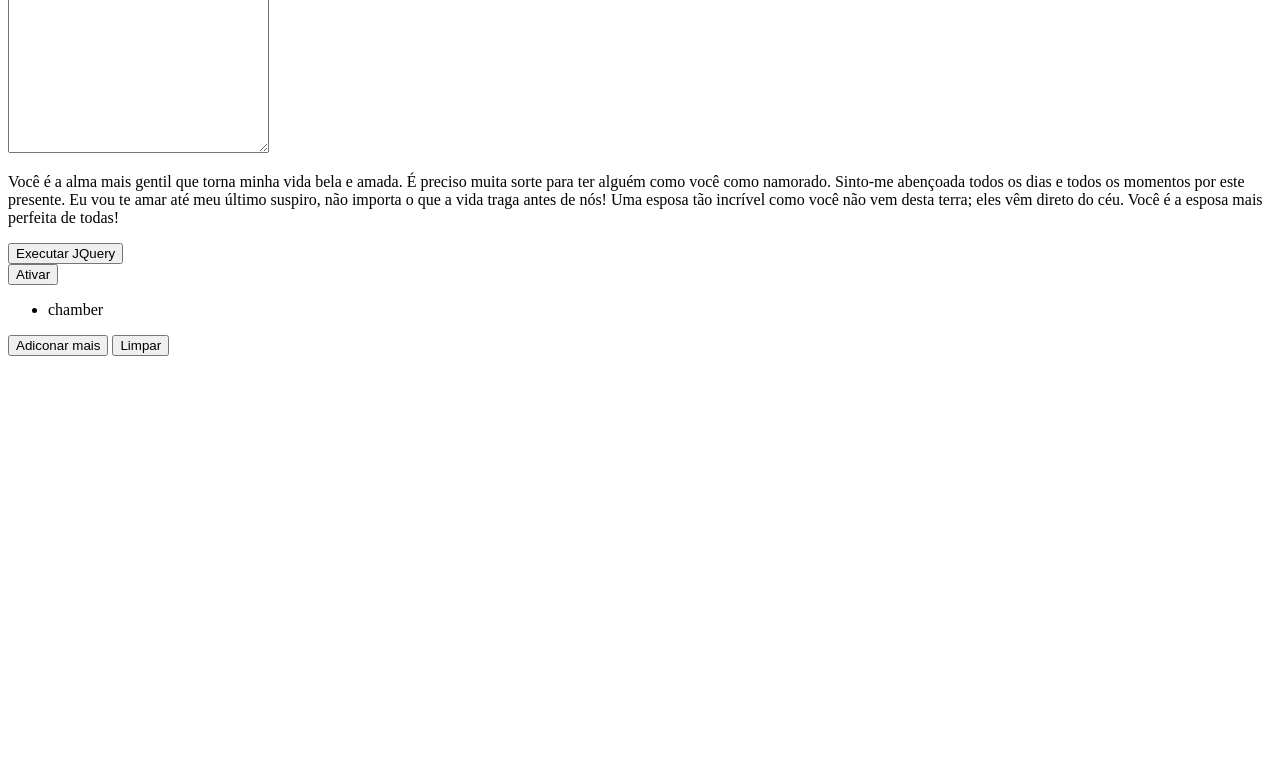
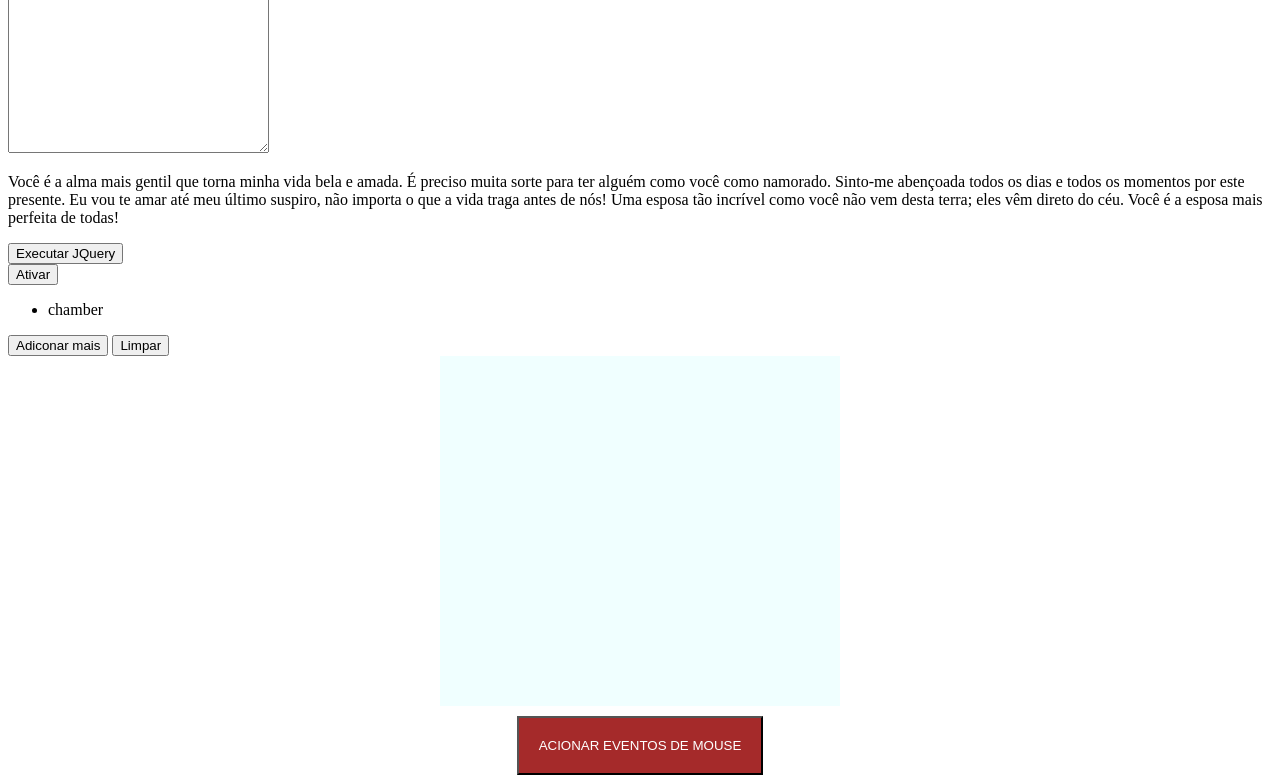
Before and after one commit to lucasdksan/EstudosJquery, a plain HTML site: page src/index.html in a window 1280 px wide. Shown: the part 582-1365 px from the top of the page. Before the commit the page ends 946 px from the top, so only its background shows below. Drawn offline with nearby package versions, Linux system fonts and the light colour scheme.

Commit message:
Atualização

```diff
--- a/src/index.html
+++ b/src/index.html
@@ -6,6 +6,28 @@
     <meta http-equiv="X-UA-Compatible" content="IE=edge">
     <meta name="viewport" content="width=device-width, initial-scale=1.0">
     <title>Estudos JQuery</title>
+    <style>
+        .containerEventJQUERY {
+            display: flex;
+            flex-direction: column;
+            align-items: center;
+            justify-content: center;
+            gap: 10px;
+        }
+
+        .containerResult {
+            width: 400px;
+            height: 350px;
+            background-color: azure;
+            border: 2px thick black;
+        }
+
+        .containerEventJQUERY button {
+            background-color: brown;
+            color: white;
+            padding: 20px;
+        }
+    </style>
 </head>
 
 <body>
@@ -162,6 +184,11 @@ Uma esposa tão incrível como você não vem desta terra; eles vêm direto do c
         <button class="clear">Limpar</button>
     </div>
 
+    <div class="containerEventJQUERY">
+        <div class="containerResult"></div>
+        <button>ACIONAR EVENTOS DE MOUSE</button>
+    </div>
+
 </body>
 <script type="text/javascript" src="https://code.jquery.com/jquery-3.6.0.min.js"></script>
 <script type="text/javascript" src="./index.js"></script>
--- a/src/index.js
+++ b/src/index.js
@@ -90,4 +90,20 @@ $(document).ready(function(){
         $(".agents > ul").empty();
         $(".agents fieldset > ul").empty();
     });
+
+    // $(".containerEventJQUERY > button").on("click", function (){
+    //     $(".containerEventJQUERY > .containerResult").text("Foi apenas um click normal").css("color", "red");
+    // });
+
+    $(".containerEventJQUERY > button").dblclick(function(){
+        $(".containerEventJQUERY > .containerResult").text("Foram dois clicks").css("color", "red");
+    });
+
+    $(".containerEventJQUERY > button").mousemove(function(){
+        $(this).css("background", "blue");
+    });
+
+    $(".containerEventJQUERY > button").mouseout(function(){
+        $(this).css("background", "brown");
+    });
 });
```
